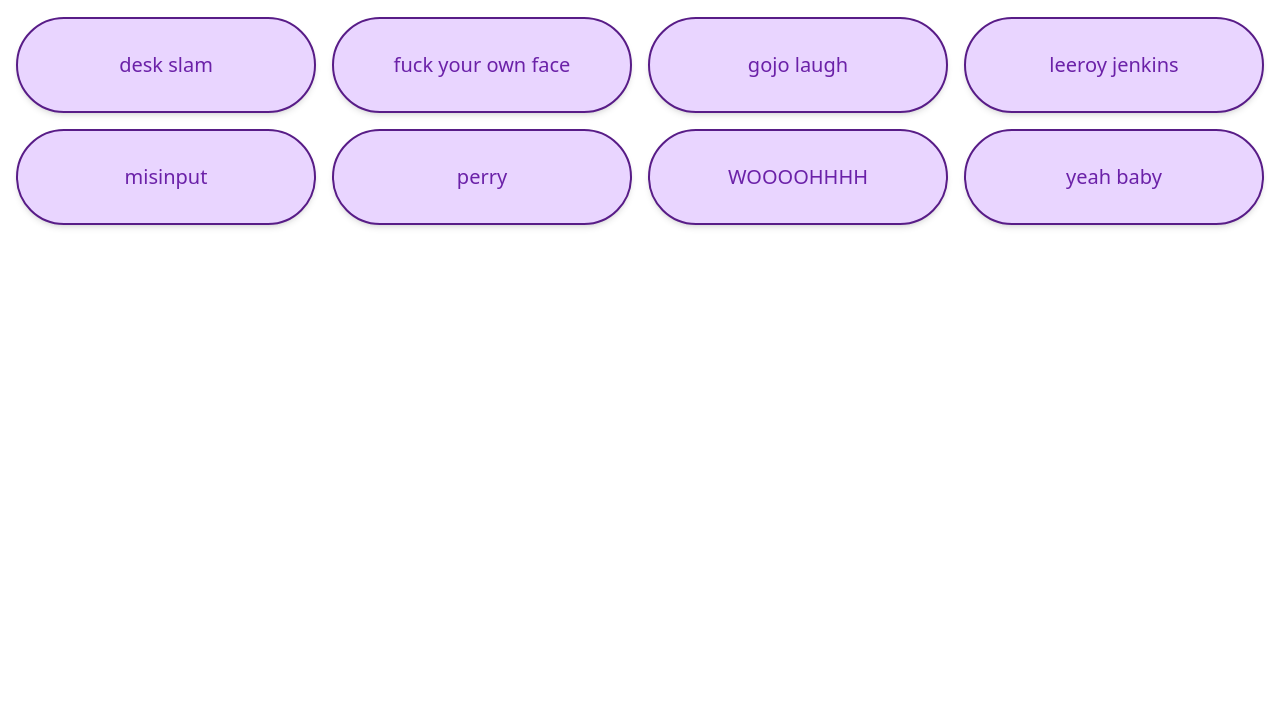
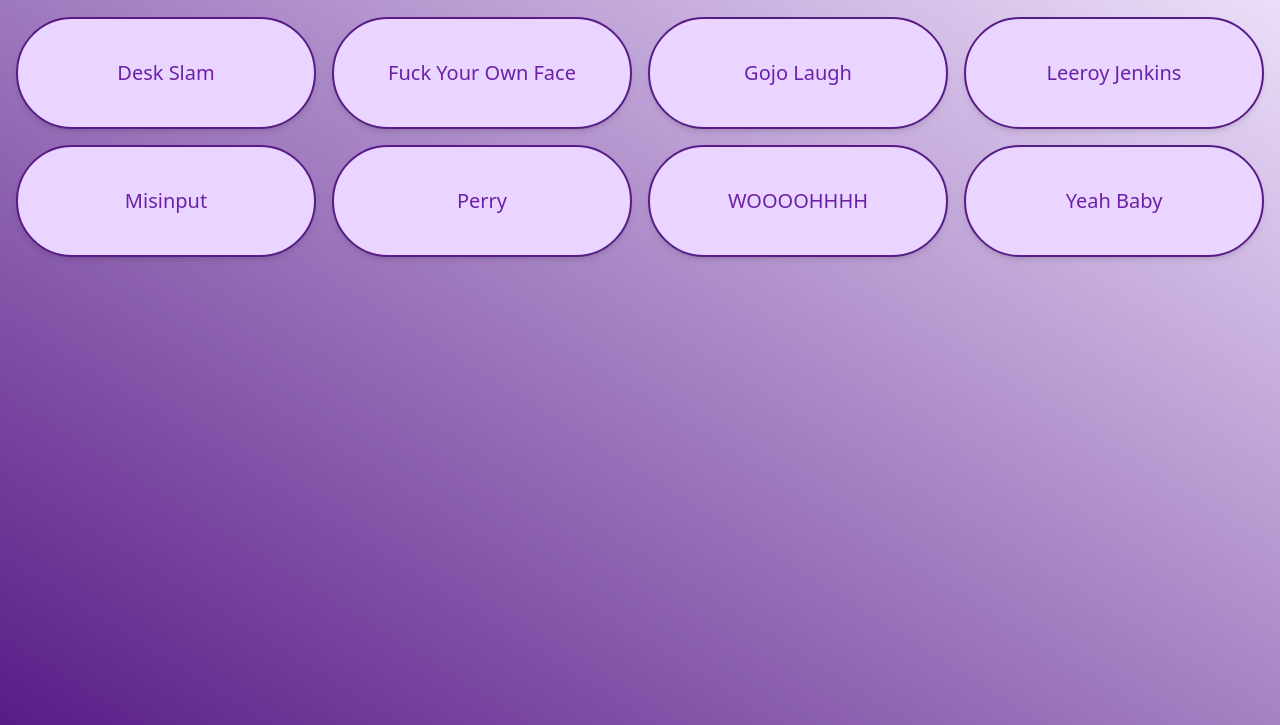
Before and after one commit to MindClaw332/soundboard, a plain HTML site: page index.html in a window 1280 px wide. Shown: the part 75-800 px from the top of the page. Drawn offline with nearby package versions, Linux system fonts and the light colour scheme.

Commit message:
added background

```diff
--- a/index.html
+++ b/index.html
@@ -6,18 +6,20 @@
     <title>soundboard</title>
     <script src="https://cdn.tailwindcss.com"></script>
 </head>
-<body>
+<body class=" bg-gradient-to-bl from-purple-100 to-purple-900 bg-cover bg-no-repeat bg-fixed">
+
     <h1 class="flex justify-center m-8 text-xl font-extrabold underline underline-offset-2 decoration-2"> SOUNDBOARD</h1>
     <div class="grid grid-cols-4 gap-4 m-4">
-        <button class="button text-xl border-purple-900 border-2 w:10 h:10 rounded-full bg-purple-200 text-purple-800 p-4 py-8 shadow-md grow-0 hover:bg-purple-100 hover:text-purple-400 " onclick="Playsound('desk_slam')">desk slam</button>
-        <button class="button text-xl border-purple-900 border-2 w:10 h:10 rounded-full bg-purple-200 text-purple-800 p-4 py-8 shadow-md grow-0 hover:bg-purple-100 hover:text-purple-400 " onclick="Playsound('Fuck_your_own_face')">fuck your own face</button>
-        <button class="button text-xl border-purple-900 border-2 w:10 h:10 rounded-full bg-purple-200 text-purple-800 p-4 py-8 shadow-md grow-0 hover:bg-purple-100 hover:text-purple-400 " onclick="Playsound('gojo_laugh')">gojo laugh</button>
-        <button class="button text-xl border-purple-900 border-2 w:10 h:10 rounded-full bg-purple-200 text-purple-800 p-4 py-8 shadow-md grow-0 hover:bg-purple-100 hover:text-purple-400 " onclick="Playsound('leeroy_jenkins')">leeroy jenkins</button>
-        <button class="button text-xl border-purple-900 border-2 w:10 h:10 rounded-full bg-purple-200 text-purple-800 p-4 py-8 shadow-md grow-0 hover:bg-purple-100 hover:text-purple-400 " onclick="Playsound('misinput')">misinput</button>
-        <button class="button text-xl border-purple-900 border-2 w:10 h:10 rounded-full bg-purple-200 text-purple-800 p-4 py-8 shadow-md grow-0 hover:bg-purple-100 hover:text-purple-400 " onclick="Playsound('perry')">perry</button>
-        <button class="button text-xl border-purple-900 border-2 w:10 h:10 rounded-full bg-purple-200 text-purple-800 p-4 py-8 shadow-md grow-0 hover:bg-purple-100 hover:text-purple-400 " onclick="Playsound('WOOOOHHHH')">WOOOOHHHH</button>
-        <button class="button text-xl border-purple-900 border-2 w:10 h:10 rounded-full bg-purple-200 text-purple-800 p-4 py-8 shadow-md grow-0 hover:bg-purple-100 hover:text-purple-400 " onclick="Playsound('yeah_baby')">yeah baby</button>
+        <button class="button text-xl border-purple-900 border-2 w:10 h:10 rounded-full bg-purple-200 text-purple-800 p-10  shadow-md grow-0 hover:bg-purple-100 hover:text-purple-400 capitalize " onclick="Playsound('desk_slam')">desk slam</button>
+        <button class="button text-xl border-purple-900 border-2 w:10 h:10 rounded-full bg-purple-200 text-purple-800 p-10  shadow-md grow-0 hover:bg-purple-100 hover:text-purple-400 capitalize " onclick="Playsound('Fuck_your_own_face')">fuck your own face</button>
+        <button class="button text-xl border-purple-900 border-2 w:10 h:10 rounded-full bg-purple-200 text-purple-800 p-10  shadow-md grow-0 hover:bg-purple-100 hover:text-purple-400 capitalize " onclick="Playsound('gojo_laugh')">gojo laugh</button>
+        <button class="button text-xl border-purple-900 border-2 w:10 h:10 rounded-full bg-purple-200 text-purple-800 p-10  shadow-md grow-0 hover:bg-purple-100 hover:text-purple-400 capitalize " onclick="Playsound('leeroy_jenkins')">leeroy jenkins</button>
+        <button class="button text-xl border-purple-900 border-2 w:10 h:10 rounded-full bg-purple-200 text-purple-800 p-10  shadow-md grow-0 hover:bg-purple-100 hover:text-purple-400 capitalize " onclick="Playsound('misinput')">misinput</button>
+        <button class="button text-xl border-purple-900 border-2 w:10 h:10 rounded-full bg-purple-200 text-purple-800 p-10  shadow-md grow-0 hover:bg-purple-100 hover:text-purple-400 capitalize " onclick="Playsound('perry')">perry</button>
+        <button class="button text-xl border-purple-900 border-2 w:10 h:10 rounded-full bg-purple-200 text-purple-800 p-10  shadow-md grow-0 hover:bg-purple-100 hover:text-purple-400 capitalize " onclick="Playsound('WOOOOHHHH')">WOOOOHHHH</button>
+        <button class="button text-xl border-purple-900 border-2 w:10 h:10 rounded-full bg-purple-200 text-purple-800 p-10  shadow-md grow-0 hover:bg-purple-100 hover:text-purple-400 capitalize " onclick="Playsound('yeah_baby')">yeah baby</button>
     </div>
+
 
 <div class="audio">
     <audio src="sounds/desk_slam.mp3" id="desk_slam"></audio>
```
